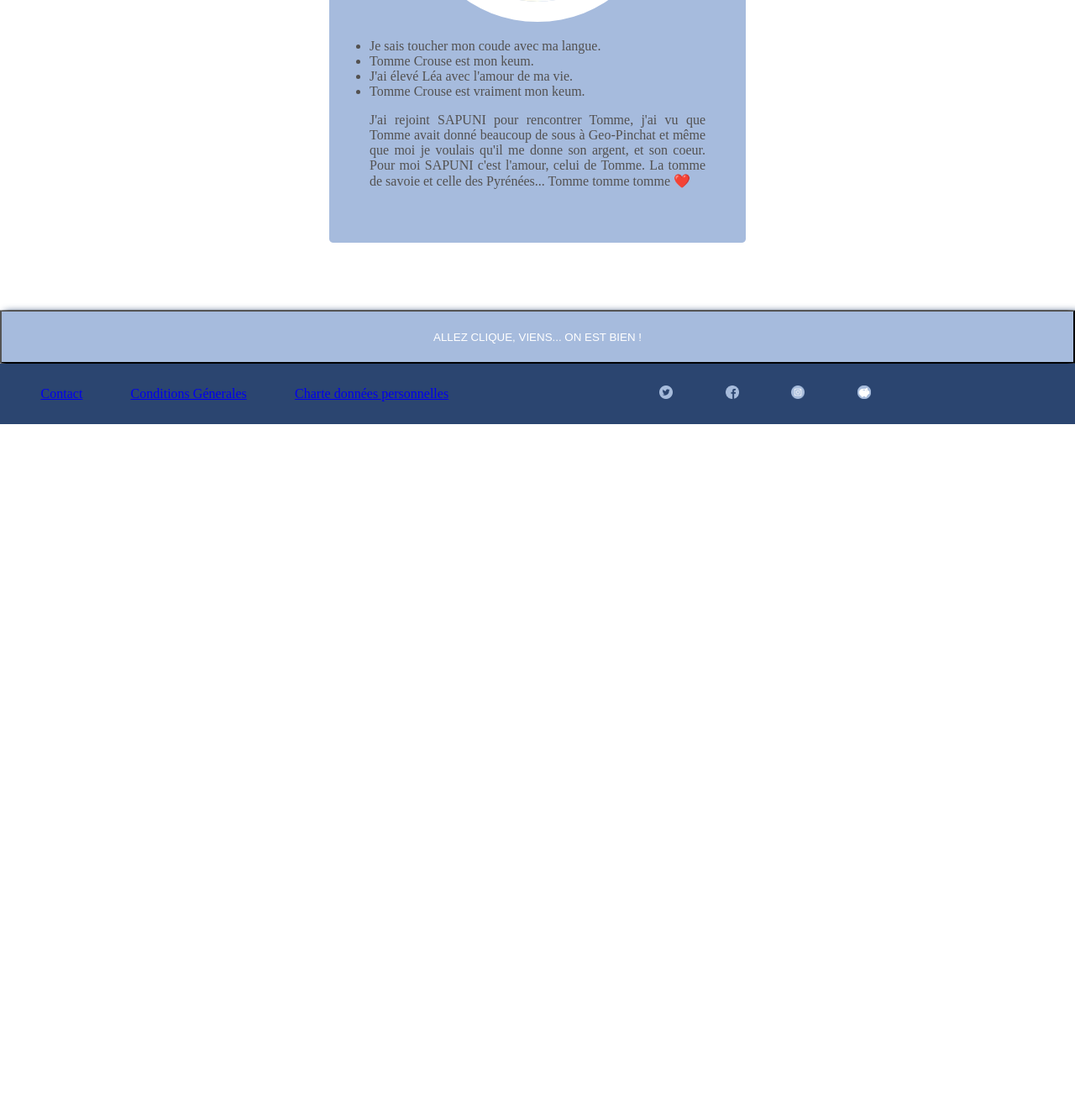
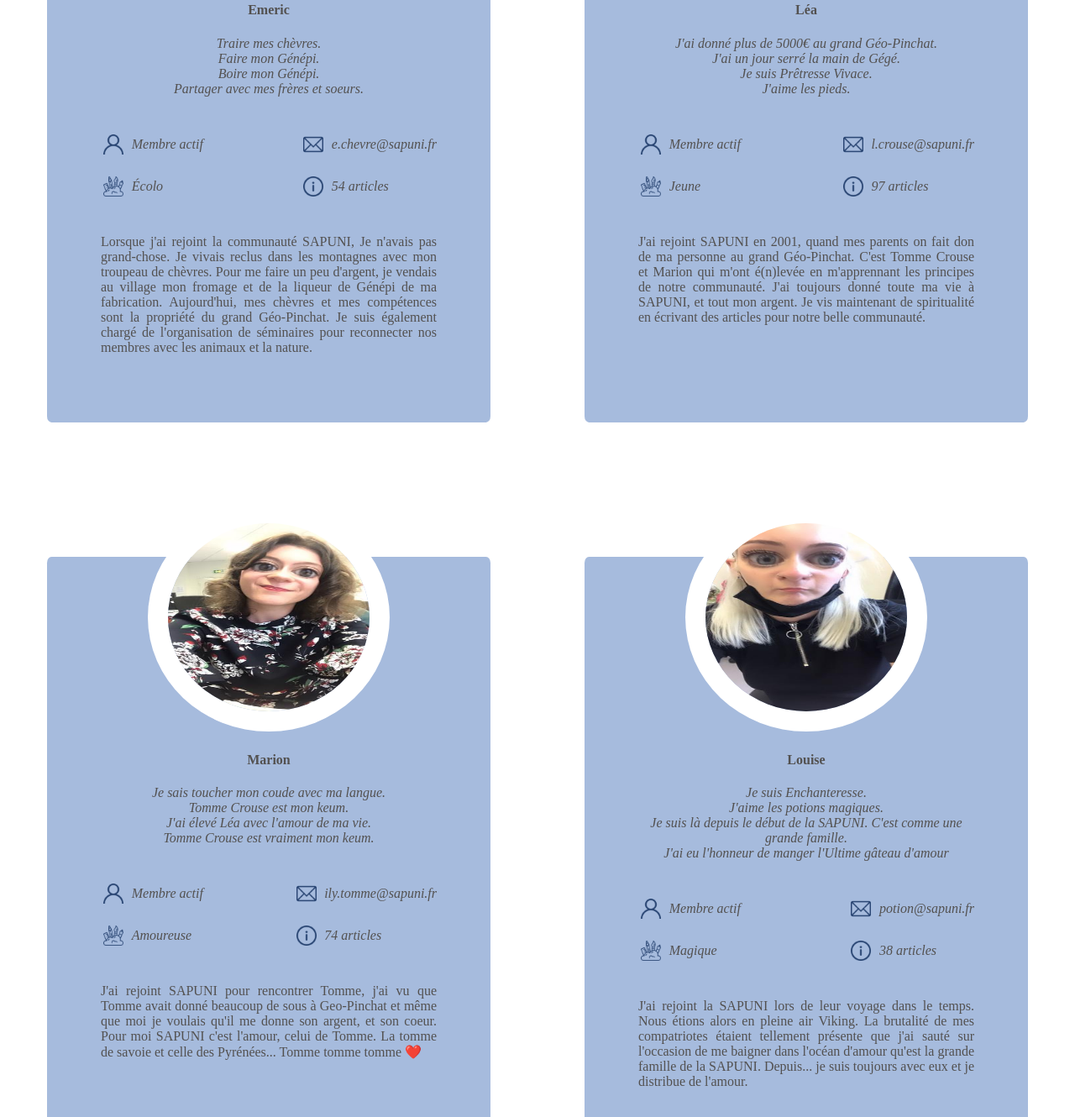
Before and after one commit to E-Pasquier/sapuni, a plain HTML site: page Auteurs.html in a window 1280 px wide. Shown: the part 390-1720 px from the top of the page at 84% size. Before the commit the page ends 895 px from the top, so only its background shows below. Drawn offline with Linux system fonts and the light colour scheme.

Commit message:
page auteur complétée

```diff
--- a/Auteurs.html
+++ b/Auteurs.html
@@ -33,16 +33,6 @@
 
   <body>
     <section>
-      <!-- selecteur -->
-
-      <label for="selectAuthor">
-        <select name="author" id="selectAuthor">
-          <option value="Marion">Marion</option>
-          <option value="Louise">Louise</option>
-          <option value="Emeric">Emeric</option>
-          <option value="Léa">Léa</option>
-        </select>
-      </label>
 
       <!-- cards auteurs (j'en met 4 en prévison et on en cachera 3 avec un display: none pour le moment je pense) -->
 
@@ -52,16 +42,47 @@
       <div class="cardAuteurContainer">
 
 
-        <div class="displayNone cardAuteur">
+        <div id="Emeric" class="cardAuteur">
           <div class="cardElement">
             <img class="cardAuteurImg" src="img/emeric.jpg" alt="Emeric" />
           </div>
-          <ul class="cardAuteurList">
+          <h4 class="center">Emeric</h4>
+          <ul class="center cardAuteurList">
             <li>Traire mes chèvres.</li>
             <li>Faire mon Génépi.</li>
             <li>Boire mon Génépi.</li>
             <li>Partager avec mes frères et soeurs.</li>
           </ul>
+          <div class="LouiseMeTuePasStp">
+            <ul class="containerListAuteur">
+              <li>
+                <div class="encoreUnContainer">
+                  <img class="jpp" src="img/user.png" alt="user">
+                  <p class="marionVaMeTuer">Membre actif</p>
+                </div>
+              </li>
+              <li>
+                <div class="encoreUnContainer">
+                  <img class="jpp" src="img/creativity.png" alt="creativity">
+                  <p class="marionVaMeTuer">Écolo</p>
+                </div>
+              </li>
+            </ul>
+            <ul class="containerListAuteur">
+              <li>
+                <div class="encoreUnContainer">
+                  <img class="jpp" src="img/email.png" alt="email">
+                  <p class="marionVaMeTuer">e.chevre@sapuni.fr</p>
+                </div>
+              </li>
+              <li>
+                <div class="encoreUnContainer">
+                  <img class="jpp" src="img/contribution.png" alt="contribution">
+                  <p class="marionVaMeTuer">54 articles</p>
+                </div>
+              </li>
+            </ul>
+          </div>
           <p>Lorsque j'ai rejoint la communauté SAPUNI, Je n'avais pas grand-chose. Je vivais reclus dans les montagnes avec mon troupeau de chèvres.
               Pour me faire un peu d'argent, je vendais au village mon fromage et de la liqueur de Génépi de ma fabrication.
               Aujourd'hui, mes chèvres et mes compétences sont la propriété du grand Géo-Pinchat.
@@ -69,46 +90,139 @@
         </div>
 
 
-       <div class="displayNone cardAuteur">
+       <div id="Léa" class="cardAuteur">
           <div class="cardElement">
             <img class="cardAuteurImg" src="img/lea.jpg" alt="Lea" />
           </div>
-          <ul class="cardAuteurList">
+          <h4 class="center">Léa</h4>
+          <ul class="center cardAuteurList">
             <li>J'ai donné plus de 5000€ au grand Géo-Pinchat.</li>
             <li>J'ai un jour serré la main de Gégé.</li>
             <li>Je suis Prêtresse Vivace.</li>
             <li>J'aime les pieds.</li>
           </ul>
+          <div class="LouiseMeTuePasStp">
+            <ul class="containerListAuteur">
+              <li>
+                <div class="encoreUnContainer">
+                  <img class="jpp" src="img/user.png" alt="user">
+                  <p class="marionVaMeTuer">Membre actif</p>
+                </div>
+              </li>
+              <li>
+                <div class="encoreUnContainer">
+                  <img class="jpp" src="img/creativity.png" alt="creativity">
+                  <p class="marionVaMeTuer">Jeune</p>
+                </div>
+              </li>
+            </ul>
+            <ul class="containerListAuteur">
+              <li>
+                <div class="encoreUnContainer">
+                  <img class="jpp" src="img/email.png" alt="email">
+                  <p class="marionVaMeTuer">l.crouse@sapuni.fr</p>
+                </div>
+              </li>
+              <li>
+                <div class="encoreUnContainer">
+                  <img class="jpp" src="img/contribution.png" alt="contribution">
+                  <p class="marionVaMeTuer">97 articles</p>
+                </div>
+              </li>
+            </ul>
+          </div>
           <p>J'ai rejoint SAPUNI en 2001, quand mes parents on fait don de ma personne au grand Géo-Pinchat.
               C'est Tomme Crouse et Marion qui m'ont é(n)levée en m'apprennant les principes de notre communauté.
               J'ai toujours donné toute ma vie à SAPUNI, et tout mon argent. Je vis maintenant de spiritualité en
               écrivant des articles pour notre belle communauté.</p>
         </div>
 
-        <div class="cardAuteur">
+        <div id="Marion" class="cardAuteur">
           <div class="cardElement">
             <img class="cardAuteurImg" src="img/marion.jpg" alt="Marion" />
           </div>
-          <ul class="cardAuteurList">
+          <h4 class="center">Marion</h4>
+          <ul class="center cardAuteurList">
             <li>Je sais toucher mon coude avec ma langue.</li>
             <li>Tomme Crouse est mon keum.</li>
             <li>J'ai élevé Léa avec l'amour de ma vie.</li>
             <li>Tomme Crouse est vraiment mon keum.</li>
           </ul>
+          <div class="LouiseMeTuePasStp">
+            <ul class="containerListAuteur">
+              <li>
+                <div class="encoreUnContainer">
+                  <img class="jpp" src="img/user.png" alt="user">
+                  <p class="marionVaMeTuer">Membre actif</p>
+                </div>
+              </li>
+              <li>
+                <div class="encoreUnContainer">
+                  <img class="jpp" src="img/creativity.png" alt="creativity">
+                  <p class="marionVaMeTuer">Amoureuse</p>
+                </div>
+              </li>
+            </ul>
+            <ul class="containerListAuteur">
+              <li>
+                <div class="encoreUnContainer">
+                  <img class="jpp" src="img/email.png" alt="email">
+                  <p class="marionVaMeTuer">ily.tomme@sapuni.fr</p>
+                </div>
+              </li>
+              <li>
+                <div class="encoreUnContainer">
+                  <img class="jpp" src="img/contribution.png" alt="contribution">
+                  <p class="marionVaMeTuer">74 articles</p>
+                </div>
+              </li>
+            </ul>
+          </div>
           <p>J'ai rejoint SAPUNI pour rencontrer Tomme, j'ai vu que Tomme avait donné beaucoup de sous à Geo-Pinchat et même que moi je voulais qu'il me donne son argent, et son coeur.
               Pour moi SAPUNI c'est l'amour, celui de Tomme. La tomme de savoie et celle des Pyrénées... Tomme tomme tomme ❤️</p>
         </div>
 
-        <div class="displayNone cardAuteur">
+        <div id="Louise" class="cardAuteur">
           <div class="cardElement">
             <img class="cardAuteurImg" src="img/louise.jpg" alt="Louise" />
           </div>
-          <ul class="cardAuteurList">
+          <h4 class="center">Louise</h4>
+          <ul class="center cardAuteurList">
             <li>Je suis Enchanteresse.</li>
             <li>J'aime  les potions magiques.</li>
             <li>Je suis là depuis le début de la SAPUNI. C'est comme une grande famille.</li>
             <li>J'ai eu l'honneur de manger l'Ultime gâteau d'amour</li>
           </ul>
+          <div class="LouiseMeTuePasStp">
+            <ul class="containerListAuteur">
+              <li>
+                <div class="encoreUnContainer">
+                  <img class="jpp" src="img/user.png" alt="user">
+                  <p class="marionVaMeTuer">Membre actif</p>
+                </div>
+              </li>
+              <li>
+                <div class="encoreUnContainer">
+                  <img class="jpp" src="img/creativity.png" alt="creativity">
+                  <p class="marionVaMeTuer">Magique</p>
+                </div>
+              </li>
+            </ul>
+            <ul class="containerListAuteur">
+              <li>
+                <div class="encoreUnContainer">
+                  <img class="jpp" src="img/email.png" alt="email">
+                  <p class="marionVaMeTuer">potion@sapuni.fr</p>
+                </div>
+              </li>
+              <li>
+                <div class="encoreUnContainer">
+                  <img class="jpp" src="img/contribution.png" alt="contribution">
+                  <p class="marionVaMeTuer">38 articles</p>
+                </div>
+              </li>
+            </ul>
+          </div>
           <p>J'ai rejoint la SAPUNI lors de leur voyage dans le temps. Nous étions alors en pleine air Viking.
             La brutalité de mes compatriotes étaient tellement présente que j'ai sauté sur l'occasion de me baigner dans
             l'océan d'amour qu'est la grande famille de la SAPUNI.
@@ -120,7 +234,7 @@
     </section>
 
      <!-- LEA C POUR TOI DROLE DE DAME : MEDIAQUERIES-->
-    <section class="displayNoneDeckstop">
+    <section class="displayNoneDesktop">
       <button class="inscriptionButton">ALLEZ CLIQUE, VIENS... ON EST BIEN !</button>
     </section>
 
--- a/Style.css
+++ b/Style.css
@@ -15,7 +15,7 @@ body {
   flex-direction: column;
 }
 
-.article, p:first-of-type,span,h1,h2,h3 {
+.article, p:first-of-type,span,h1,h2,h3, h4 {
   font-family: "Montserrat-Bold";
 }
 
@@ -60,7 +60,7 @@ footer,header, button {
   background-color: #ffffff;
 }
 
-form, .bannerArticle, .cardAuteur, .cards, .cardAuteur {
+form, .bannerArticle, .cardAuteur, .cards {
   margin-left: auto;
   margin-right: auto;
 }
@@ -81,7 +81,18 @@ form, .bannerArticle, .cardAuteur, .cards, .cardAuteur {
   display: block;
 }
 
+
 /* Refacto */
+
+
+/* header fixé en haut quand on scroll */
+
+header {
+  position: fixed;
+  width: 100%;
+}
+
+/* fin header fixé */
 
 body {
   color: #535150;
@@ -274,18 +285,25 @@ input[type="submit"] {
   display: block;
 }
 
-/* PAGE AUTEUR AVEC LES CARDS ET TOUT C LEA QUI FAIT ON TOUCHE PAS MERCI LES BG */
+/* PAGE AUTEUR */
+.cardAuteurContainer {
+  display: flex;
+  justify-content: space-between;
+  flex-direction: row;
+  flex-wrap: wrap;
+  margin-bottom: 5rem;
+}
+
 .cardAuteur {
   width: 25rem;
-  padding: 3rem;
+  padding: 4rem;
   border-radius: 1%;
   margin-top: 10rem;
-  margin-bottom: 5rem;
 }
 
 #selectAuthor {
   float: right;
-  margin: 2rem;
+  margin: 5rem;
 }
 
 .cardAuteurImg {
@@ -302,6 +320,45 @@ input[type="submit"] {
   padding-top: 2rem;
 }
 
+.center {
+  text-align: center;
+}
+
+.cardAuteurList {
+  list-style-type: none;
+  font-style: oblique;
+}
+
+.containerListAuteur {
+  display: flex;
+  list-style-type: none;
+  flex-wrap: wrap;
+  flex-direction: column;
+  justify-content: flex-start;
+}
+
+.LouiseMeTuePasStp {
+  display: flex;
+  flex-direction: row;
+  justify-content: space-between;
+}
+
+.encoreUnContainer {
+  display: flex;
+  flex-wrap: wrap;
+  align-items: center;
+}
+
+.jpp {
+  width: 1.5rem;
+  margin: 0.2rem;
+}
+
+.marionVaMeTuer {
+  font-size: 1rem;
+  font-style: oblique;
+  margin-left: 0.4rem;
+}
 /* FOOOOOOOOOOOOOOOOOOOOOOOOOOOOOOOOOOOOOTTTEEEEEEEEEEEEEEEEEEEEEEEEEERRRRRRRRRR !! */
 
 footer {
@@ -489,26 +546,20 @@ iframe {
   NE PAS TOUCHER
   media queries responsive étou */
 
-  @media screen and (min-width: 768px) {
-    /*768px taille standard pour les desktop */
-
-    .menu-header, .linkMenu, .cards, .card, {
-      display: flex;
-    }
-
-    .menu-header, .cards, .card {
-      flex-direction: row;
-    }
-
+  @media screen and (min-width: 768px) { /*768px taille standard pour les desktop */
     #menu {
       display: none;
     }
+
     .menu-header {
+      display: flex;
+      flex-direction: row;
       justify-content: end;
       align-items: center;
     }
 
     .linkMenu {
+      display: flex;
       margin-right: 3rem;
       font-size: 4rem;
     }
@@ -526,16 +577,22 @@ iframe {
 
     .cards {
       width: 60rem;
+      display: flex;
+      flex-direction: row;
       flex-wrap: wrap;
       justify-content: space-evenly;
+      margin-left: auto;
+      margin-right: auto;
       padding-bottom: 3rem;
     }
 
     .card {
       width: 13rem;
       height: 13rem;
+      display: flex;
       margin: 2rem;
       padding-bottom: 1rem;
+
     }
 
     .cardImage {
@@ -545,7 +602,21 @@ iframe {
       margin-top: 0.5rem;
     }
 
+    .cardAuteur {
+      margin-left: auto;
+      margin-right: auto;
+    }
+
     .formWidth {
       width: 50rem;
     }
+
+    .displayNoneDesktop {
+      display: none;
+    }
   }
+
+  a {
+    text-decoration: none;
+    color: white;
+  }
```
Also changed, not shown: ArticleX.html (+1 -1 lines), Script.js (line endings or trailing spaces).
